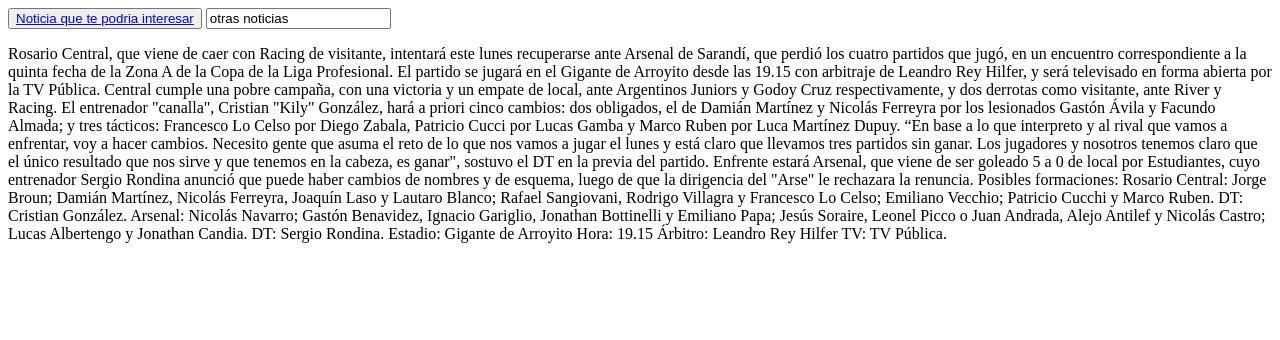
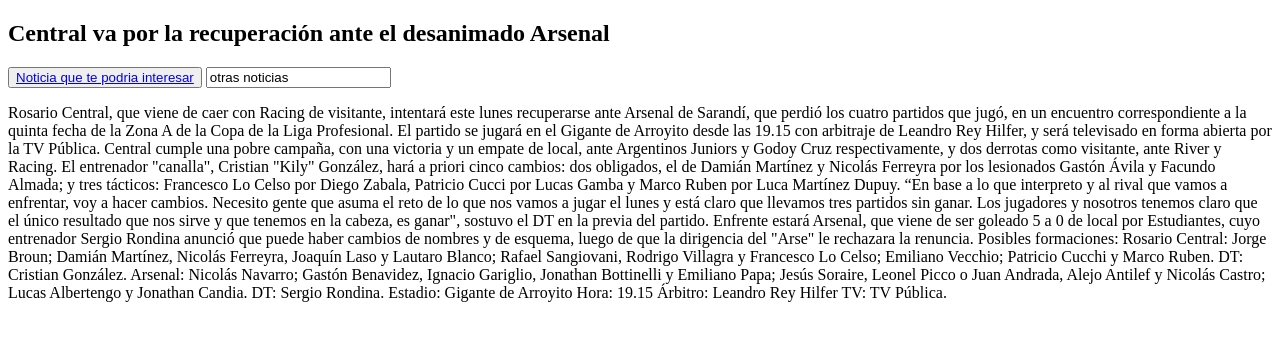
Before and after one commit to luchodig/radium-rocket, a plain HTML site: page index.html in a window 1280 px wide. Drawn offline with Linux system fonts and the light colour scheme.

Commit message:
Update index.html

```diff
--- a/index.html
+++ b/index.html
@@ -5,6 +5,7 @@
 </head>
 <body>
 </h1>
+<h2>Central va por la recuperación ante el desanimado Arsenal</h2>
 <button> <a href="https://www.rosarioplus.com/en-juego/rosario-central/avila-se-lesiono-el-hombro-y-no-podra-jugar-por-al-menos-dos-semanas_a6047f4ba74a82837a12df548">Noticia que te podria interesar</a></button>
 <input type="text" value="otras noticias">
 
```
